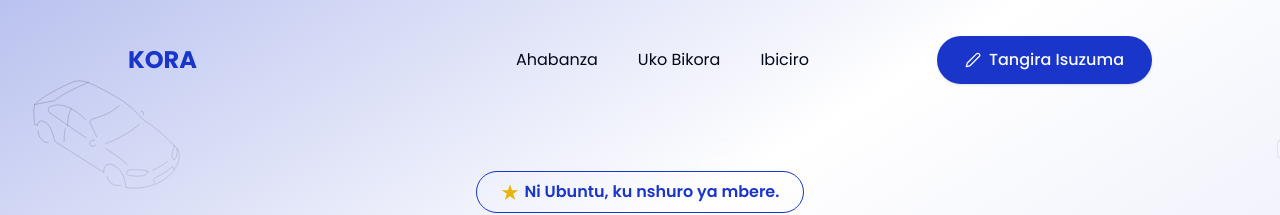
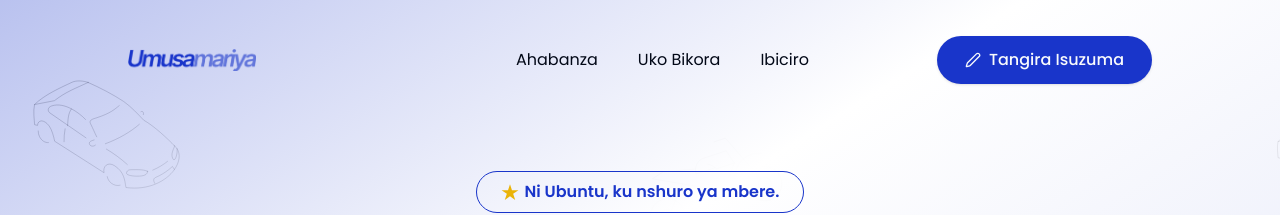
Before and after one commit to I-A-NextGen/kora_fn, a Next.js app: page / in a window 1280 px wide. Shown: the top 215 px of the page. Built offline with nearby package versions, Linux system fonts and the light colour scheme.

Commit message:
fix(Logo): replace text with logo image for link rendering

```diff
--- a/src/components/Logo.tsx
+++ b/src/components/Logo.tsx
@@ -1,10 +1,17 @@
+import Image from "next/image";
 import Link from "next/link";
 
 const Logo = ({ link }: { link: boolean }) => {
   if (link) {
     return (
       <Link href={"/"}>
-        <p className="text-xl font-bold text-primary md:text-2xl">KORA</p>
+        <div className="relative h-10 w-32">
+          <Image
+            src={"/Umusamariyadark.png"}
+            alt="logo"
+            fill
+            className="object-contain"/>
+        </div>
       </Link>
     );
   }
```
